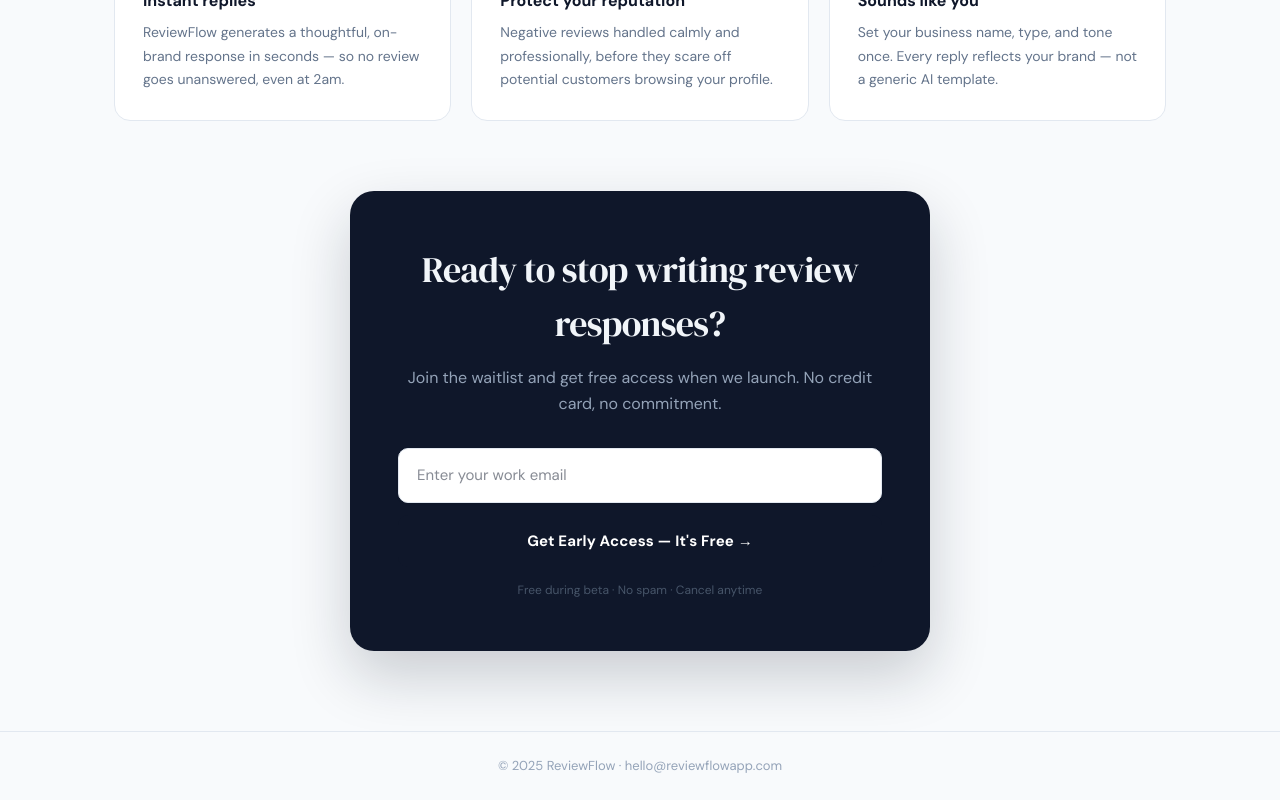
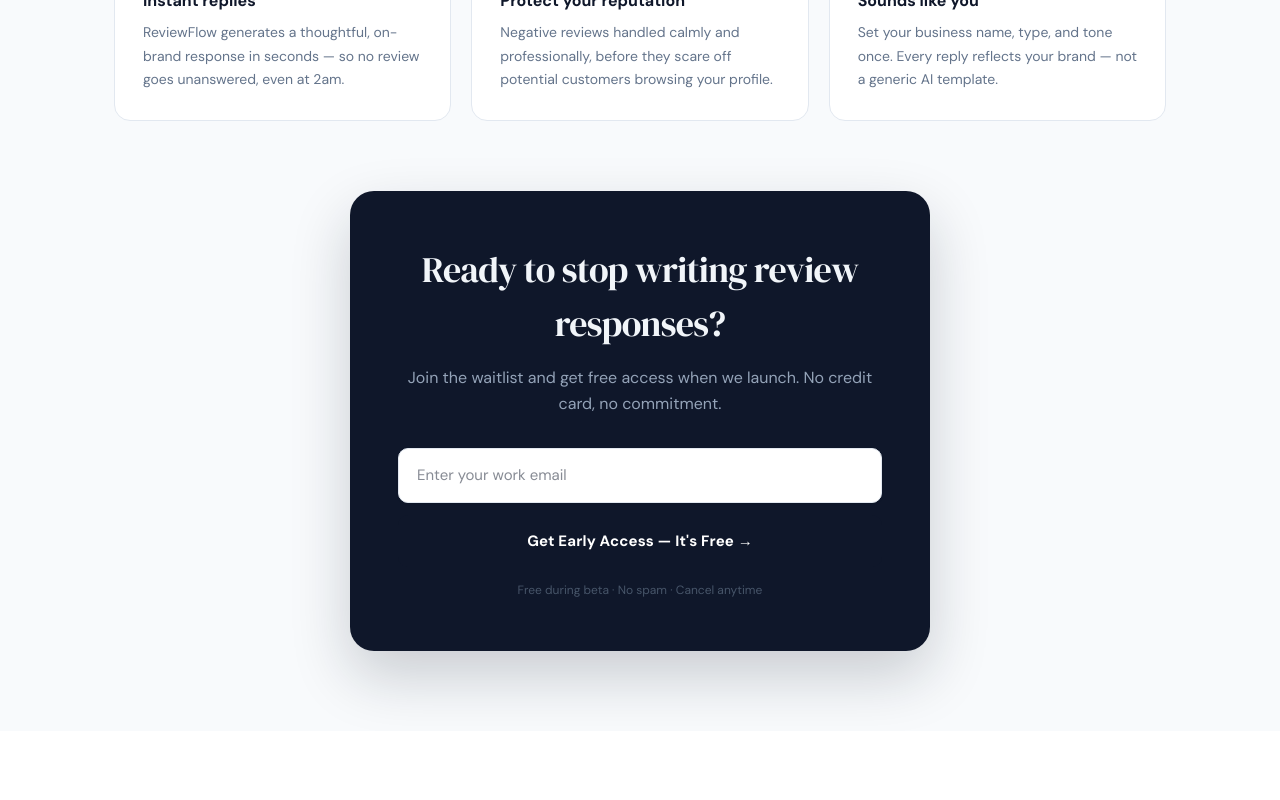
Before and after one commit to AmerC1990/reviewflow, a Next.js app: page / in a window 1280 px wide. Shown: the part 1676-2476 px from the top of the page. After the commit the page ends 2407 px from the top, so only its background shows below. Built offline with nearby package versions, Linux system fonts and the light colour scheme.

Commit message:
fix convert kit form set animation bug

```diff
--- a/pages/index.js
+++ b/pages/index.js
@@ -44,7 +44,7 @@
         <link rel="preconnect" href="https://fonts.googleapis.com" />
         <link rel="preconnect" href="https://fonts.gstatic.com" crossOrigin="true" />
         <link href="https://fonts.googleapis.com/css2?family=DM+Sans:wght@400;500;600;700&family=DM+Serif+Display&display=swap" rel="stylesheet" />
-        <script src="https://f.convertkit.com/ckjs/ck.5.js"></script>
+        <script src="https://f.convertkit.com/ckjs/ck.5.js" async></script>
         <style>{`
           * { box-sizing: border-box; margin: 0; padding: 0; }
           @keyframes fadeUp {
@@ -259,10 +259,7 @@
         </div>
       </section>
 
-      {/* FOOTER */}
-      <footer style={{ borderTop: "1px solid #e2e8f0", padding: "24px", textAlign: "center" }}>
-        <p style={{ fontSize: "13px", color: "#94a3b8" }}>© 2025 ReviewFlow · <a href="mailto:hello@reviewflowapp.com" style={{ color: "#94a3b8", textDecoration: "none" }}>hello@reviewflowapp.com</a></p>
-      </footer>
+
     </div>
   );
 }
```
